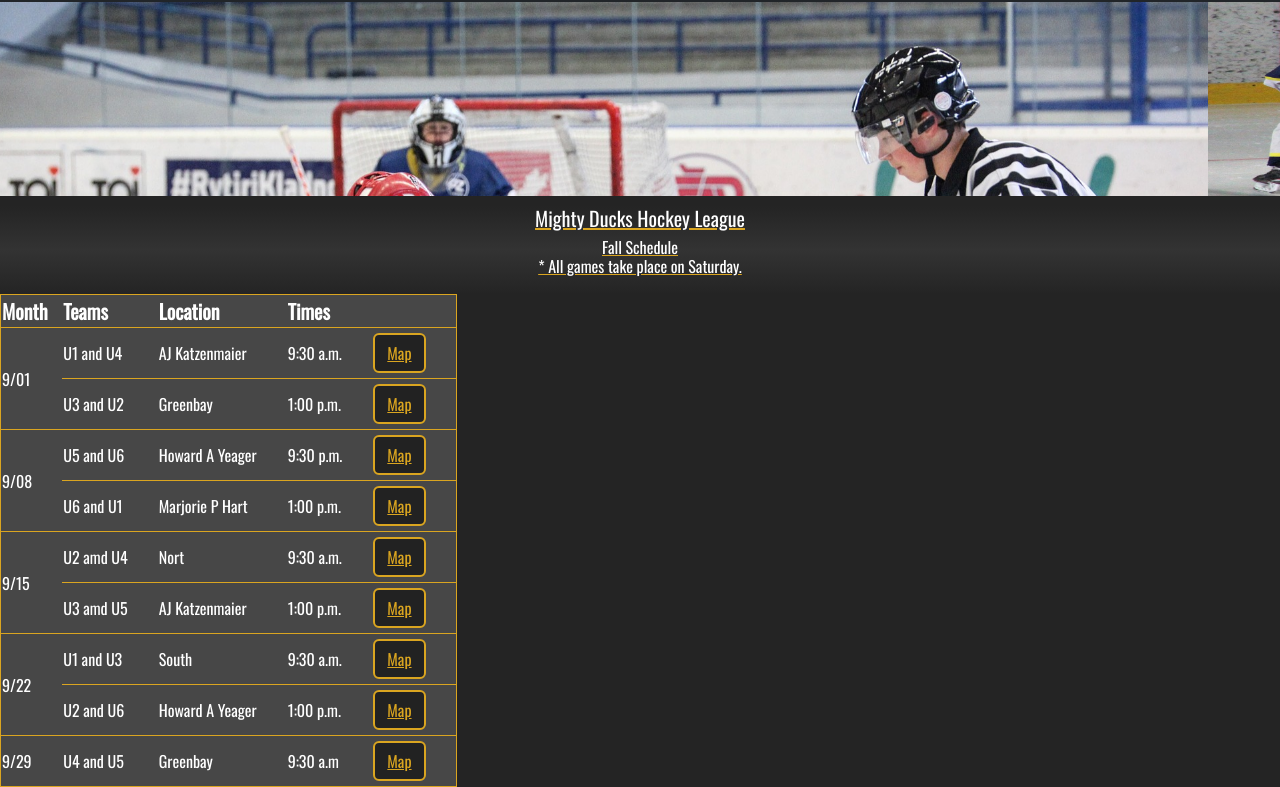
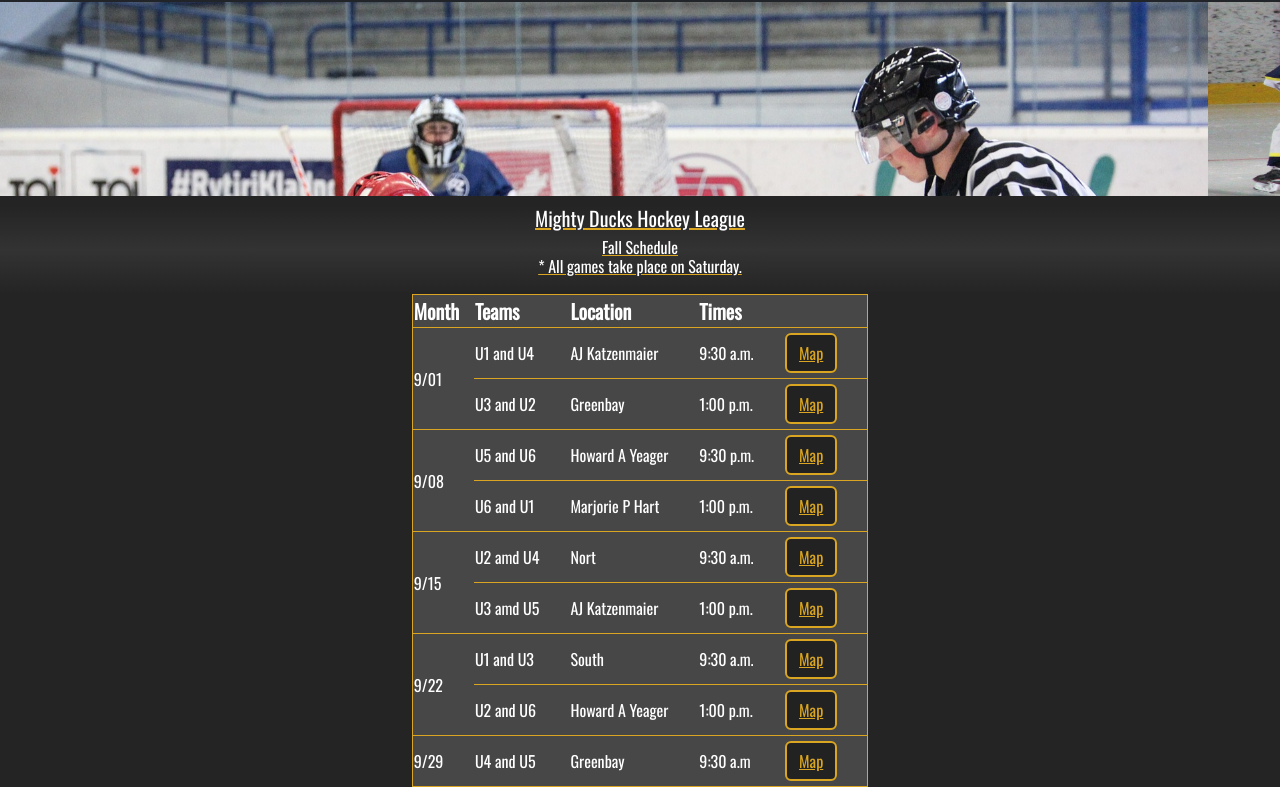
Before and after one commit to maxi-gartner/MDL-Mobile, a plain HTML site: page pages/game.html in a window 1280 px wide. Shown: the part 54-841 px from the top of the page. Drawn offline with nearby package versions, Linux system fonts and the light colour scheme.

Commit message:
:lipstick: add justify center to table

```diff
--- a/styles/styles.css
+++ b/styles/styles.css
@@ -251,3 +251,7 @@ form input::placeholder{
     border-radius: 5px;
     color: goldenrod;
 }
+.gameInfo{
+    display: flex;
+    justify-content: center
+}
```
